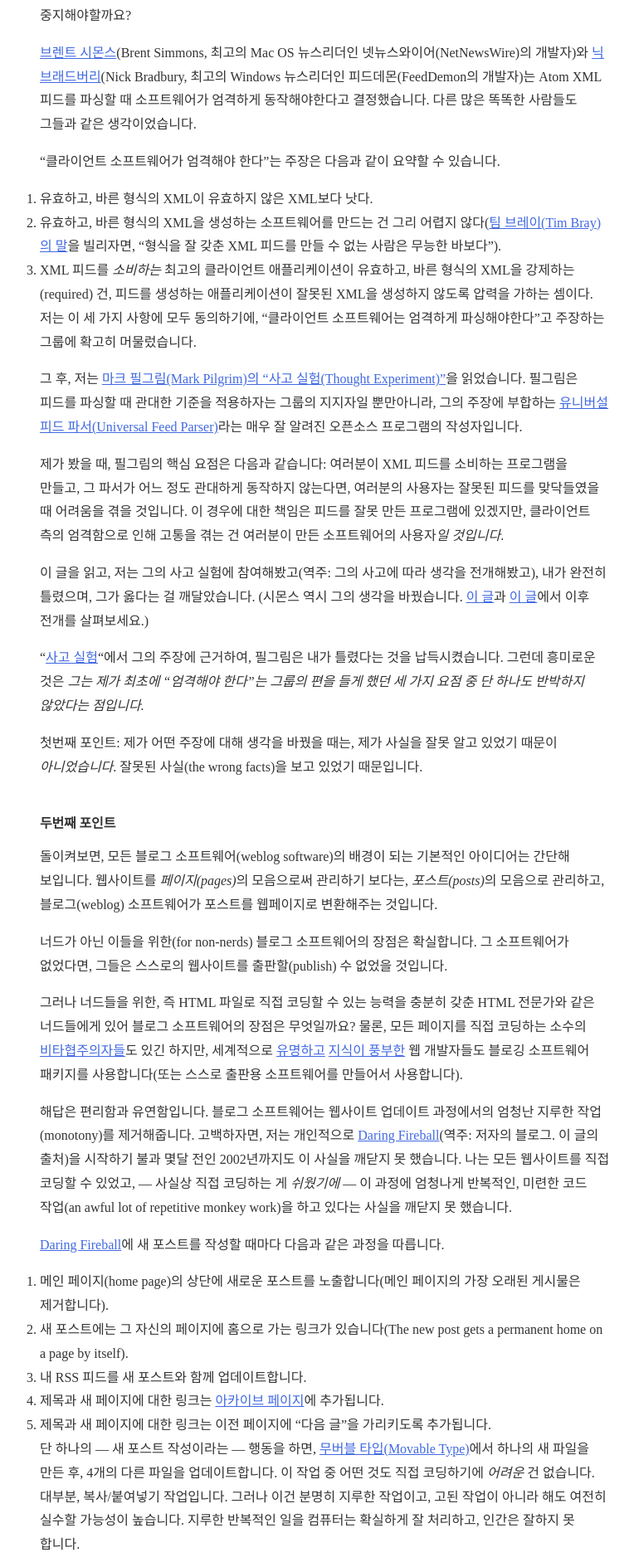
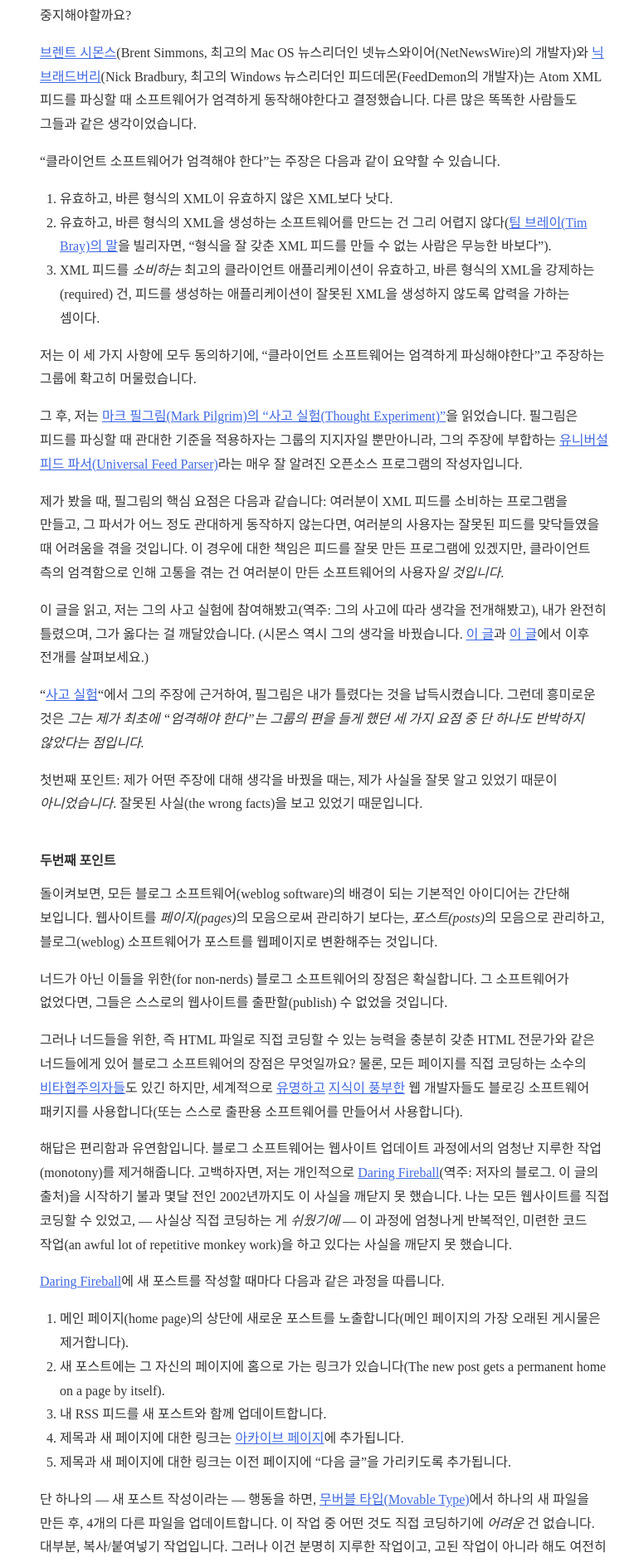
Before and after one commit to paikwiki/paikwiki.github.io, a Jekyll site: the page built from _posts/2020-03-31-dive-into-markdown-ko.md, in a window 1280 px wide. Shown: the part 1427-3310 px from the top of the page at 83% size, without its empty margins (248-1012 px from the left). Built offline with Jekyll 4.4.1, drawn with Linux system fonts in a browser that asks for light colours; some web fonts are replaced.

Commit message:
Fix style of <ol>

```diff
--- a/_sass/basic.scss
+++ b/_sass/basic.scss
@@ -39,7 +39,8 @@
   text-decoration: underline;
 }
 
-ul {
+ul,
+ol {
   margin-bottom: 1rem;
   li {
     margin-left: 1.5rem;
```
